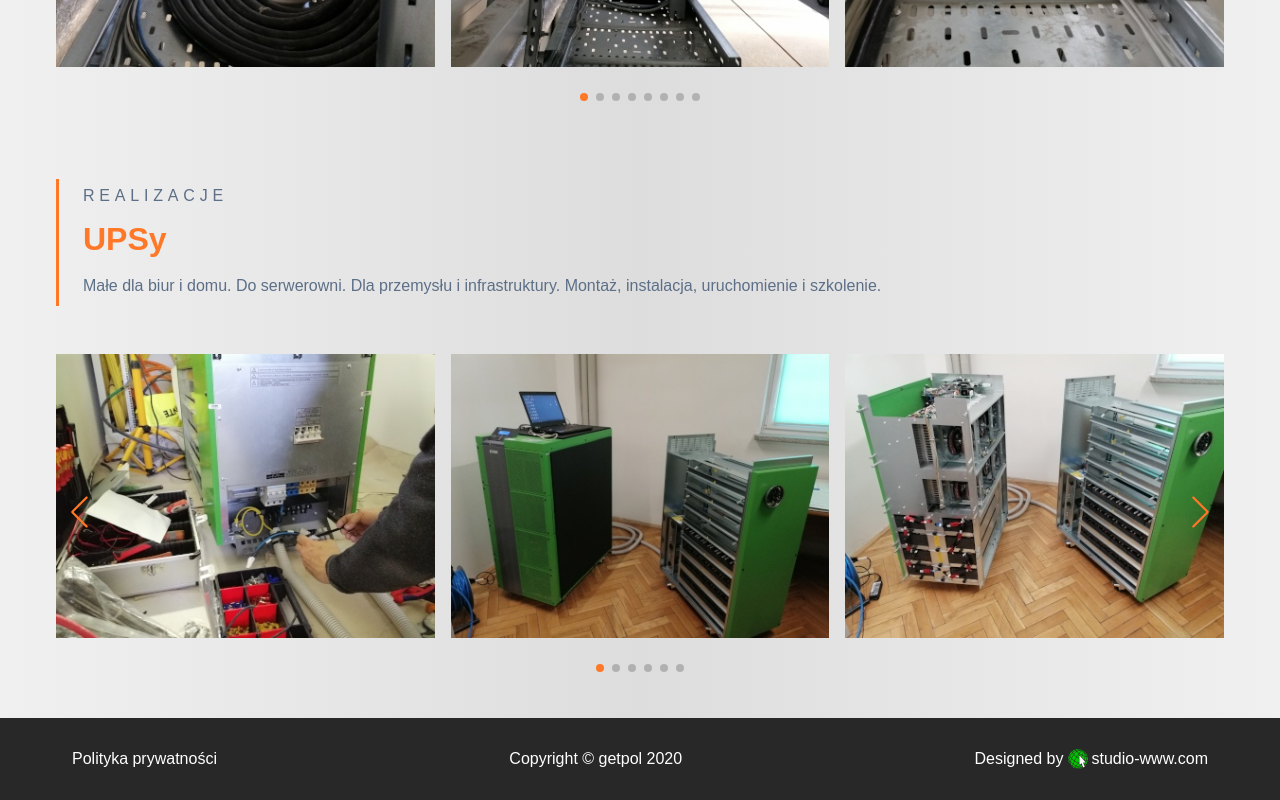
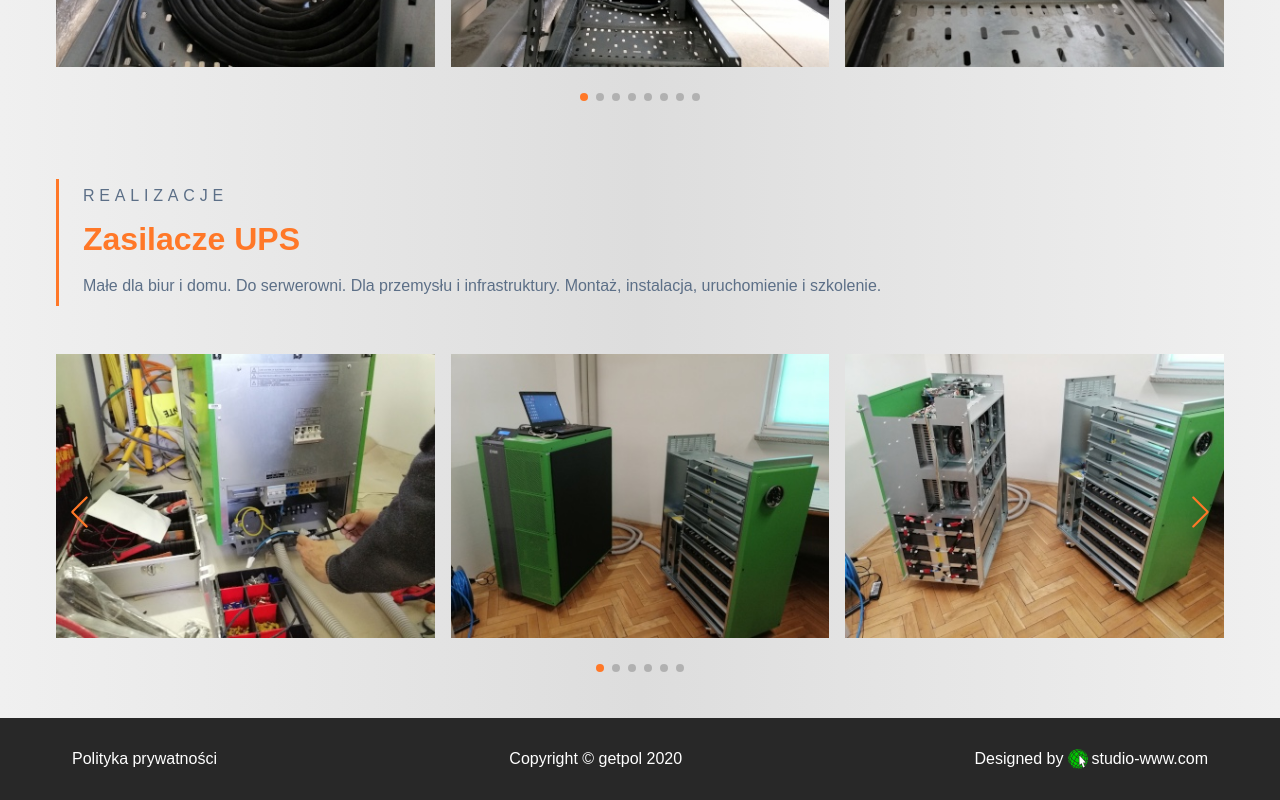
Before and after one commit to DamianPoland/GetPol, a React (Create React App) app: page /realizations in a window 1280 px wide. Shown: the part 1528-2328 px from the top of the page. Built offline with nearby package versions, Linux system fonts and the light colour scheme.

Commit message:
archiwum

```diff
--- a/src/components/Realizations/Realizations.js
+++ b/src/components/Realizations/Realizations.js
@@ -119,7 +119,7 @@ const Realizations = () => {
                 <div className={style.head}>
                     <div className="descHead">
                         <p className="desc">REALIZACJE</p>
-                        <h2 data-aos="zoom-in" className="descTitle">UPSy</h2>
+                        <h2 data-aos="zoom-in" className="descTitle">Zasilacze UPS</h2>
                         <p className={style.descText}>Małe dla biur i domu. Do serwerowni. Dla przemysłu i infrastruktury. Montaż, instalacja, uruchomienie i szkolenie.</p>
                     </div>
 
```
